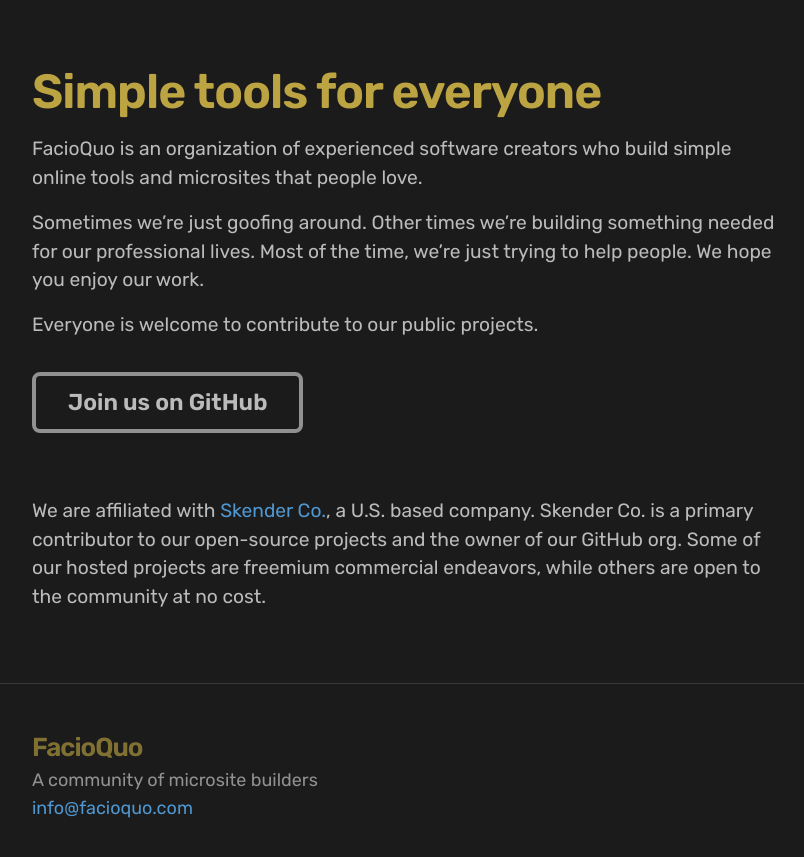
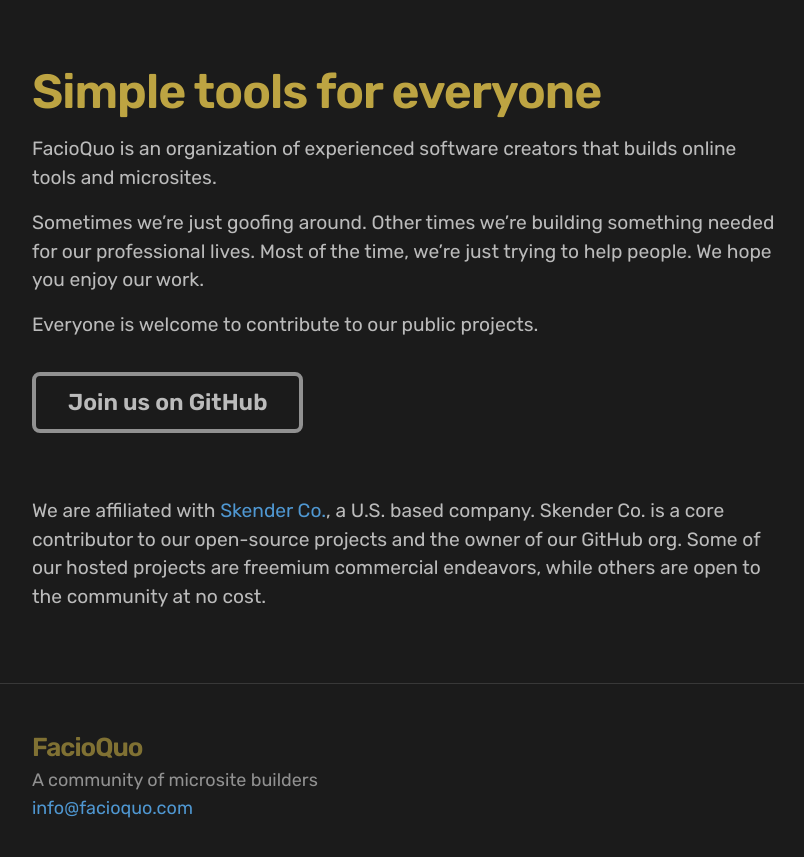
Before and after one commit to facioquo/facioquo.com, a Jekyll site: the page built from pages/about.md, in a window 1280 px wide. Shown: the top 857 px of the page, without its empty margins (233-1037 px from the left). Built offline with Jekyll 4.4.1, drawn with Linux system fonts in a browser that asks for light colours.

Commit message:
update about page
Signed-off-by: Dave Skender <8432125+DaveSkender@users.noreply.github.com>

```diff
--- a/pages/about.md
+++ b/pages/about.md
@@ -2,7 +2,7 @@
 title: Simple tools for everyone
 description: >-
   FacioQuo is an organization of experienced software creators
-  who build simple online tools and microsites that people love.
+  that builds online tools and microsites.
 permalink: /about
 layout: page
 footer: true
@@ -16,4 +16,4 @@
 
 <p style="margin-bottom:3rem;"><a button class="fq-button" href="https://github.com/facioquo">Join us on GitHub</a></p>
 
-We are affiliated with [Skender Co.](https://skenderco.com), a U.S. based company.  Skender Co. is a primary contributor to our open-source projects and the owner of our GitHub org.  Some of our hosted projects are freemium commercial endeavors, while others are open to the community at no cost.
+We are affiliated with [Skender Co.](https://skenderco.com), a U.S. based company.  Skender Co. is a core contributor to our open-source projects and the owner of our GitHub org.  Some of our hosted projects are freemium commercial endeavors, while others are open to the community at no cost.
```
